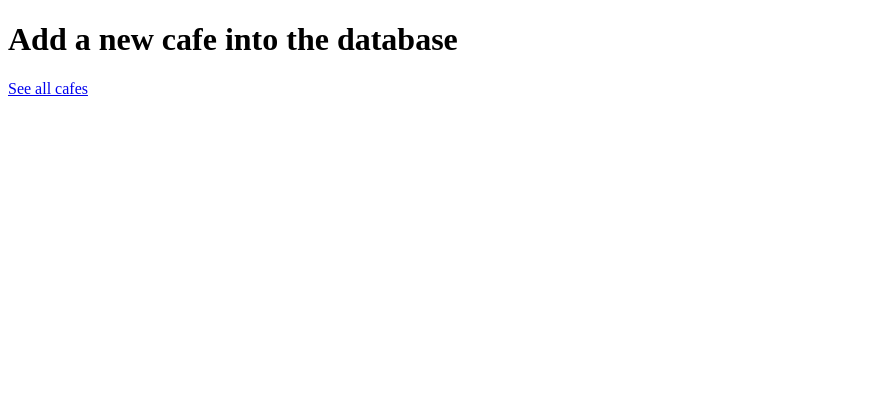
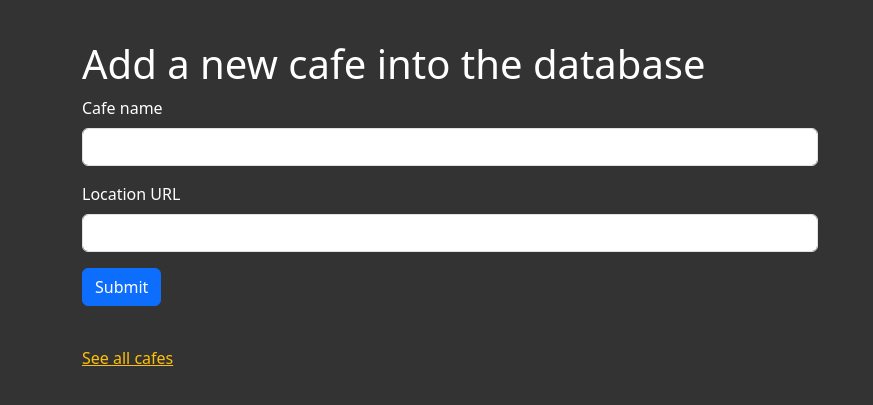
Before and after one commit to Damsith-LK/Web-Development-with-Python, a Flask app: page /add in a window 1280 px wide. Shown: the top 405 px of the page, without its empty margins (0-873 px from the left). Run offline with Flask 3, Linux system fonts and the light colour scheme; some libraries are stand-ins or nearby versions.

Commit message:
Add some basic designing

```diff
--- a/Coffee-and-WiFi/cafe-data.csv
+++ b/Coffee-and-WiFi/cafe-data.csv
@@ -1,5 +1,5 @@
 Cafe Name,Location,Open,Close,Coffee,Wifi,Power
-Lighthaus,https://goo.gl/maps/2EvhB4oq4gyUXKXx9,11AM, 3:30PM,☕☕☕☕️,💪💪,🔌🔌🔌
+Lighthaus,https://goo.gl/maps/2EvhB4oq4gyUXKXx9,11AM,3:30PM,☕☕☕☕,💪💪,🔌🔌🔌
 Esters,https://goo.gl/maps/13Tjc36HuPWLELaSA,8AM,3PM,☕☕☕☕,💪💪💪,🔌
 Ginger & White,https://goo.gl/maps/DqMx2g5LiAqv3pJQ9,7:30AM,5:30PM,☕☕☕,✘,🔌
 Mare Street Market,https://goo.gl/maps/ALR8iBiNN6tVfuAA8,8AM,1PM,☕☕,💪💪💪,🔌🔌🔌
--- a/Coffee-and-WiFi/main.py
+++ b/Coffee-and-WiFi/main.py
@@ -4,7 +4,7 @@ from flask import Flask, render_template
 from flask_bootstrap import Bootstrap5
 from flask_wtf import FlaskForm
 from wtforms import StringField, SubmitField
-from wtforms.validators import DataRequired
+from wtforms.validators import DataRequired, URL
 import csv
 
 app = Flask(__name__)
@@ -14,6 +14,7 @@ Bootstrap5(app)
 
 class CafeForm(FlaskForm):
     cafe = StringField('Cafe name', validators=[DataRequired()])
+    loc_url = StringField('Location URL', validators=[DataRequired(), URL()])
     submit = SubmitField('Submit')
 
 # Exercise:
--- a/Coffee-and-WiFi/templates/add.html
+++ b/Coffee-and-WiFi/templates/add.html
@@ -1,5 +1,5 @@
 {% extends 'base.html' %}
-<!--Don't forget your import here-->
+{% from 'bootstrap5/form.html' import render_form %}
 {% block title %}Add A New Cafe{% endblock %}
 
 {% block content %}
@@ -7,11 +7,11 @@
   <div class="row">
     <div class="col-sm-12 col-md-8">
 
-      <h1>Add a new cafe into the database</h1>
+      <h1 class="space-above">Add a new cafe into the database</h1>
 
-      <!-- This is where your WTForm will go -->
+      {{ render_form(form) }}
 
-	  <p class="space-above"><a href="#">See all cafes</a></p>
+	  <p class="space-above"><a href="{{url_for('cafes')}}">See all cafes</a></p>
 
     </div>
   </div>
--- a/Coffee-and-WiFi/templates/base.html
+++ b/Coffee-and-WiFi/templates/base.html
@@ -1,3 +1,5 @@
+<!--Day 62 - Coffee & Wi-Fi project-->
+
 <!DOCTYPE html>
 <html lang="en">
   <head>
@@ -8,10 +10,8 @@
     />
 
     {% block styles %}
-    <!-- Load Bootstrap-Flask CSS here -->
-
-    <!-- Link to the styles.css here to apply styling to all the child templates.-->
-
+    {{ bootstrap.load_css() }}
+    <link rel="stylesheet" href="../static/css/styles.css">
     {% endblock %}
     <title>{% block title %}{% endblock %}</title>
   </head>
--- a/Coffee-and-WiFi/templates/cafes.html
+++ b/Coffee-and-WiFi/templates/cafes.html
@@ -7,7 +7,7 @@
   <div class="row">
     <div class="col-sm-12">
 
-      <h1>All Cafes</h1>
+      <h1 class="space-above">All Cafes</h1>
 
 	  <table class="table table-dark table-striped table-hover">
           <!-- This is where you will write the code to render a Bootstrap
@@ -15,7 +15,7 @@
           cafe-data.csv file. -->
   	  </table>
 
-      <p><a href="#">Return to index page</a></p>
+      <p><a href="{{url_for('home')}}">Return to index page</a></p>
 
     </div>
   </div>
--- a/Coffee-and-WiFi/templates/index.html
+++ b/Coffee-and-WiFi/templates/index.html
@@ -8,7 +8,7 @@
   <p class="lead">Want to work in a cafe but need power and wifi?</p>
   <hr class="my-4">
   <p>You've found the right place! Checkout my collection of cafes with data on power socket availability, wifi speed and coffee quality.</p>
-  <a class="btn btn-warning btn-lg" href="#" role="button">Show Me!</a>
+  <a class="btn btn-warning btn-lg" href="{{url_for('cafes')}}" role="button">Show Me!</a>
 </div>
     </div>
 
```
